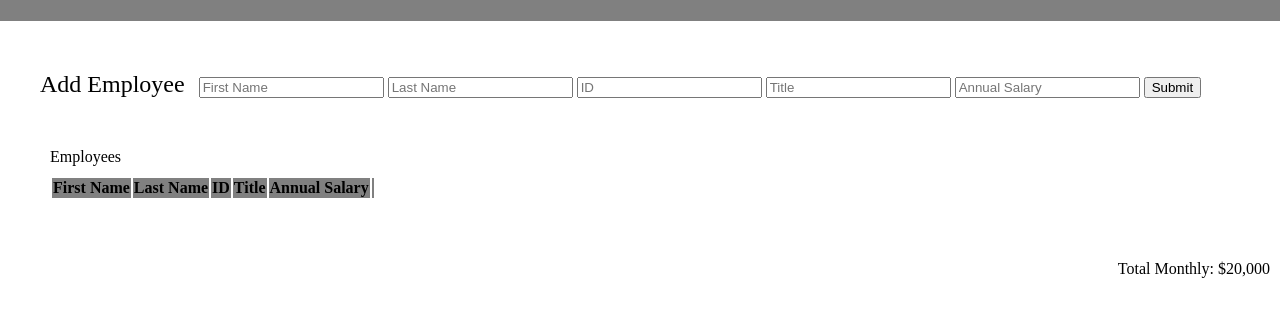
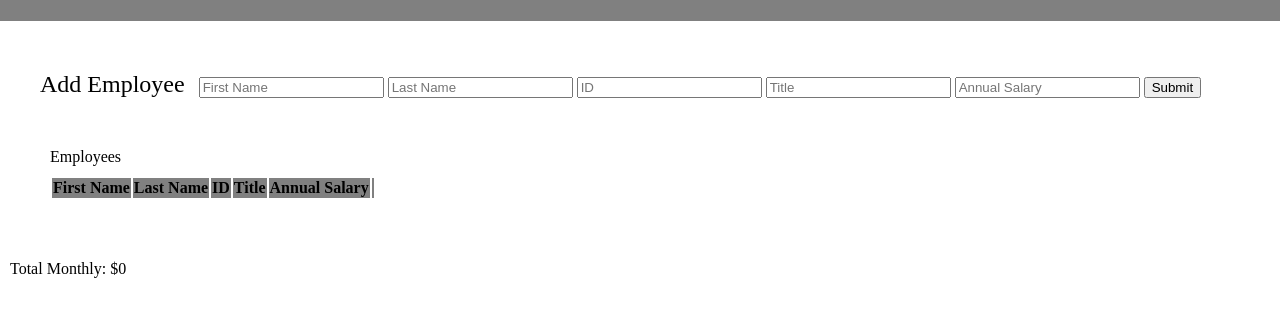
Before and after one commit to tormodsletteboe/weekend-jquery-salary-calculator2, a plain HTML site: page index.html in a window 1280 px wide. Shown: the part 79-396 px from the top of the page. Drawn offline with Linux system fonts and the light colour scheme.

```diff
--- a/index.html
+++ b/index.html
@@ -48,6 +48,6 @@
         <tbody id="table-body">
         </tbody>
     </table>
-    <label id="label-TotalMonthly">Total Monthly: $20,000</label>
+    <label id="label-TotalMonthly">Total Monthly: $0</label>
 </body>
 </html>
--- a/style.css
+++ b/style.css
@@ -26,10 +26,10 @@
     padding: 10px 50px 50px 50px;
 }
 #label-TotalMonthly{
-    text-align: right;
+    text-align: left;
     display: flex;
-    flex-direction: row-reverse;
-    padding: 10px;
+    flex-direction: row;
+    padding: 10px 10px 10px 10px;
 }
 #table-row-header{
     background-color: gray;
```
Also changed, not shown: withInput.png (added), withInputOver20k.png (added), 1 other file.
